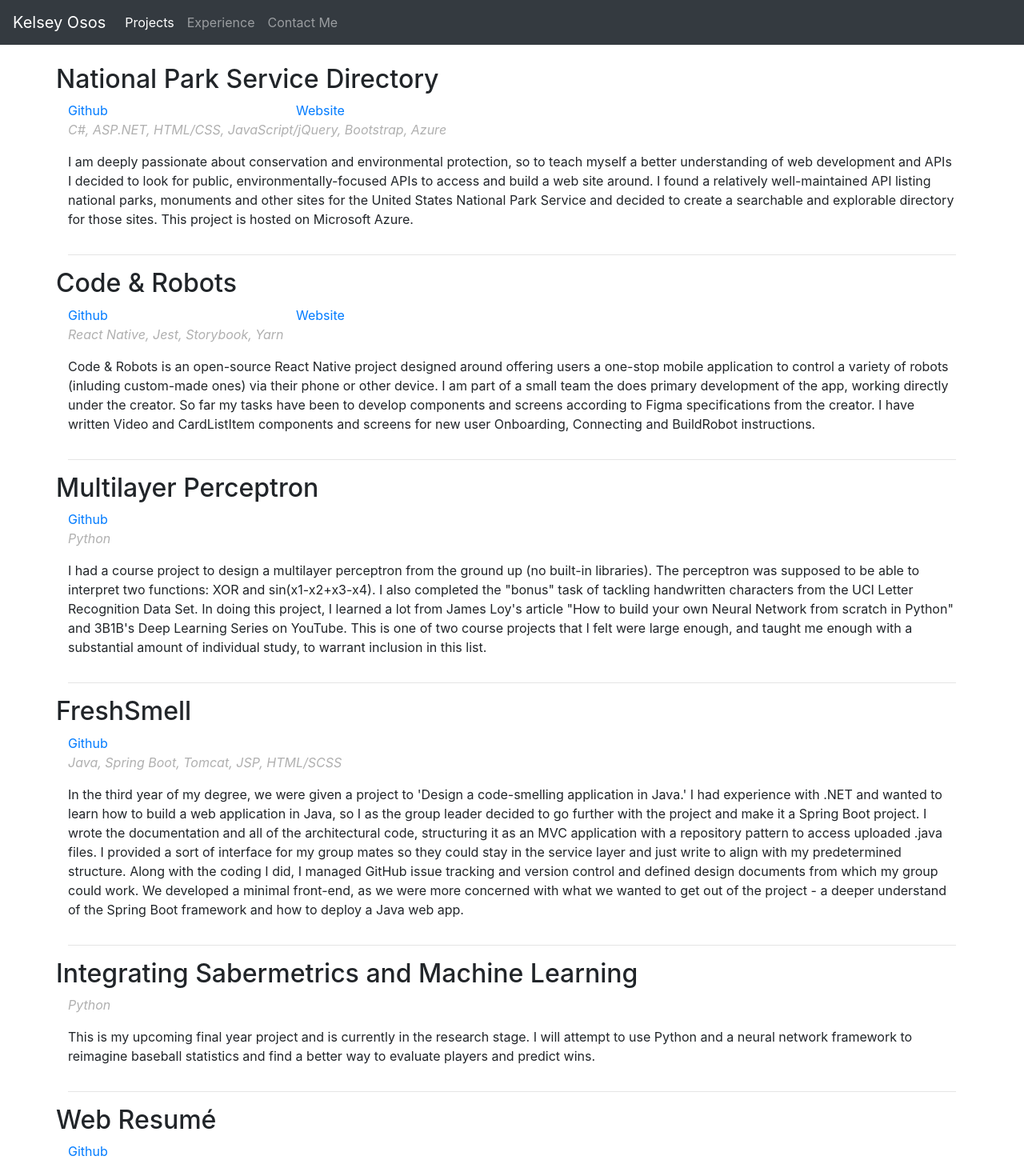
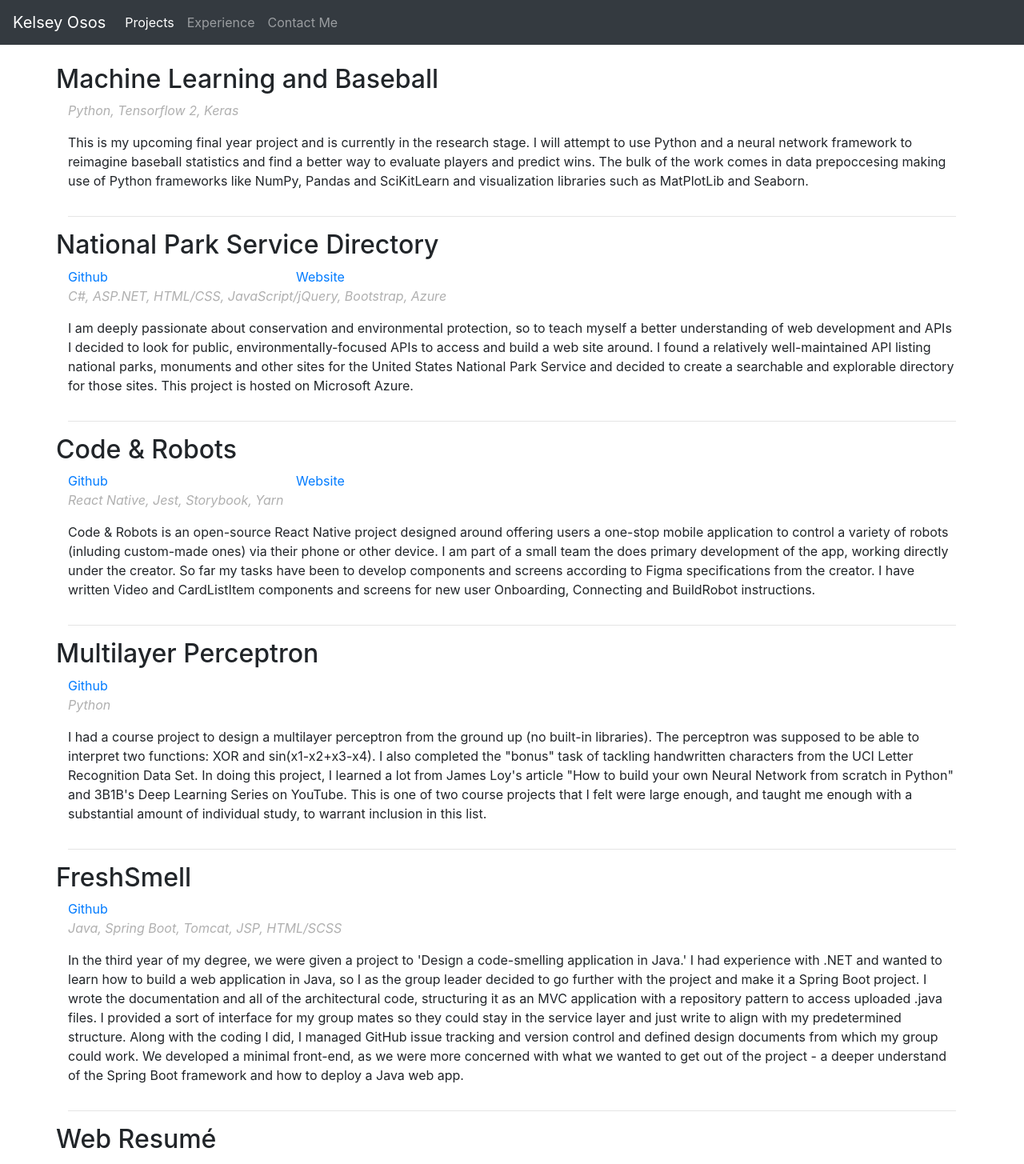
Before and after one commit to ososkp/personal-site, an Angular app: page /projects in a window 1280 px wide. Shown: the top 1455 px of the page at 80% size. Built offline with nearby package versions, Linux system fonts and the light colour scheme.

Commit message:
Updated dependencies and personal information

```diff
--- a/src/app/experience-page/experience-page.component.ts
+++ b/src/app/experience-page/experience-page.component.ts
@@ -73,10 +73,12 @@ export class ExperiencePageComponent implements OnInit {
     {
       heading: 'Frameworks',
       content: [
-        'ASP.NET',
         'Node.js',
         'Angular',
         'jQuery',
+        'ASP.NET',
+        'Entity Framework',
+        'LINQ',
         'React Native',
         'Spring Boot',
         'Maven',
@@ -96,7 +98,7 @@ export class ExperiencePageComponent implements OnInit {
     {
       heading: 'Technologies',
       content: [
-          'Jetbrains',
+          'Jetbrains IDEs',
           'Visual Studio',
           'Docker',
           'Azure',
--- a/src/app/home-page/home-page.component.html
+++ b/src/app/home-page/home-page.component.html
@@ -4,11 +4,12 @@
     <img [src]="profilePictureUrl">
   </div>
   <div class="col col-m-8">
-    <p>A proven leader, enthusiastic developer and avid learner in Dublin, Ireland.</p>
+    <p>A proven leader, enthusiastic developer and avid learner based in Dublin, Ireland until July 2020.
+    </p>
     <p>
       After graduating in 2011 with a bachelor's degree in music,
-      I worked in the audio visual industry for five years. During this time I held
-      numerous positions as part of a small team working to quickly accomodate client requests.
+      I worked in the audio visual industry for five years. During this time I held numerous positions,
+      sometimes in leadership roles, as part of a small team working to quickly accomodate client requests.
     </p>
     <p>
       I soon decided I wanted to accomplish more, and moved to Dublin, Ireland to pursue a
@@ -20,7 +21,7 @@
       standpoint the program is primarily focused around Java, with occasional detours into others like Python, Ruby and C.
       However, I have worked to obtain significant extracurricular experience in other technologies.
       My main focus has been on learning JavaScript with Node.js, Angular and React Native, though in
-      my final year I will be devoting my time to machine learning with Python and web development with Django.
+      my final year I will be devoting my time to machine learning with Python and TensorFlow 2.
     </p>
   </div>
 </div>
--- a/src/app/projects-page/projects-page.component.ts
+++ b/src/app/projects-page/projects-page.component.ts
@@ -7,6 +7,17 @@ import { Component, OnInit } from '@angular/core';
 })
 export class ProjectsPageComponent implements OnInit {
   projects = [
+    {
+      name: 'Machine Learning and Baseball',
+      technologies: 'Python, Tensorflow 2, Keras',
+      description: `
+        This is my upcoming final year project and is currently in the research stage. I will attempt
+         to use Python and a neural network framework to reimagine baseball statistics and find a better
+         way to evaluate players and predict wins. The bulk of the work comes in data prepoccesing making
+         use of Python frameworks like NumPy, Pandas and SciKitLearn and visualization libraries such as
+         MatPlotLib and Seaborn.
+      `
+    },
     {
       name: 'National Park Service Directory',
       site: 'https://parksservice.azurewebsites.net',
@@ -70,15 +81,6 @@ export class ProjectsPageComponent implements OnInit {
       `
     },
     {
-      name: 'Integrating Sabermetrics and Machine Learning',
-      technologies: 'Python',
-      description: `
-        This is my upcoming final year project and is currently in the research stage. I will attempt
-        to use Python and a neural network framework to reimagine baseball statistics and find a better
-        way to evaluate players and predict wins.
-      `
-    },
-    {
       name: 'Web Resumé',
       github: 'https://github.com/OsosKP/personal-site',
       technologies: 'Angular, Firebase, HTML/SCSS',
```
Also changed, not shown: package.json (+20 -20 lines), 1 other file (tests, documents, lock files or other folders). Lines whose indentation alone changed are shown as unchanged.
